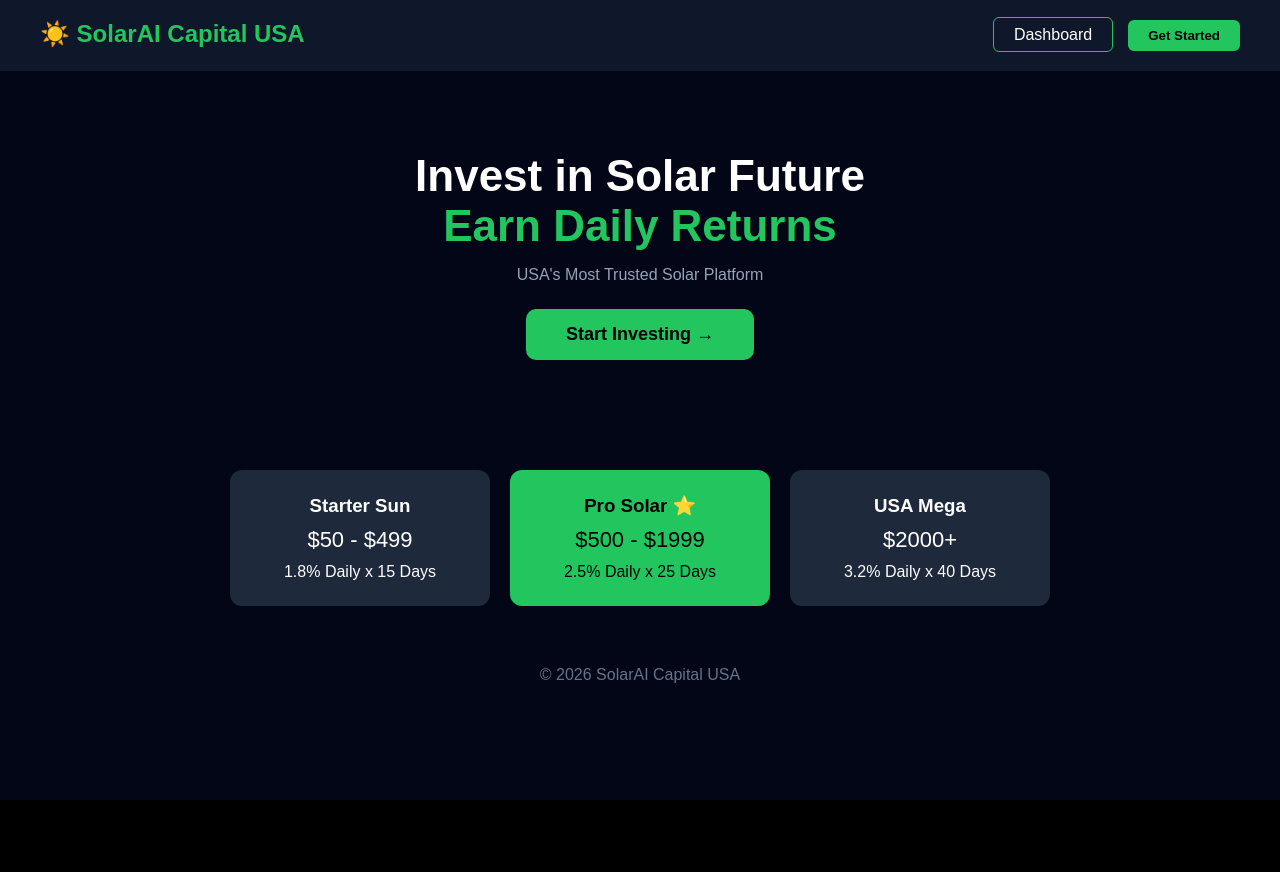
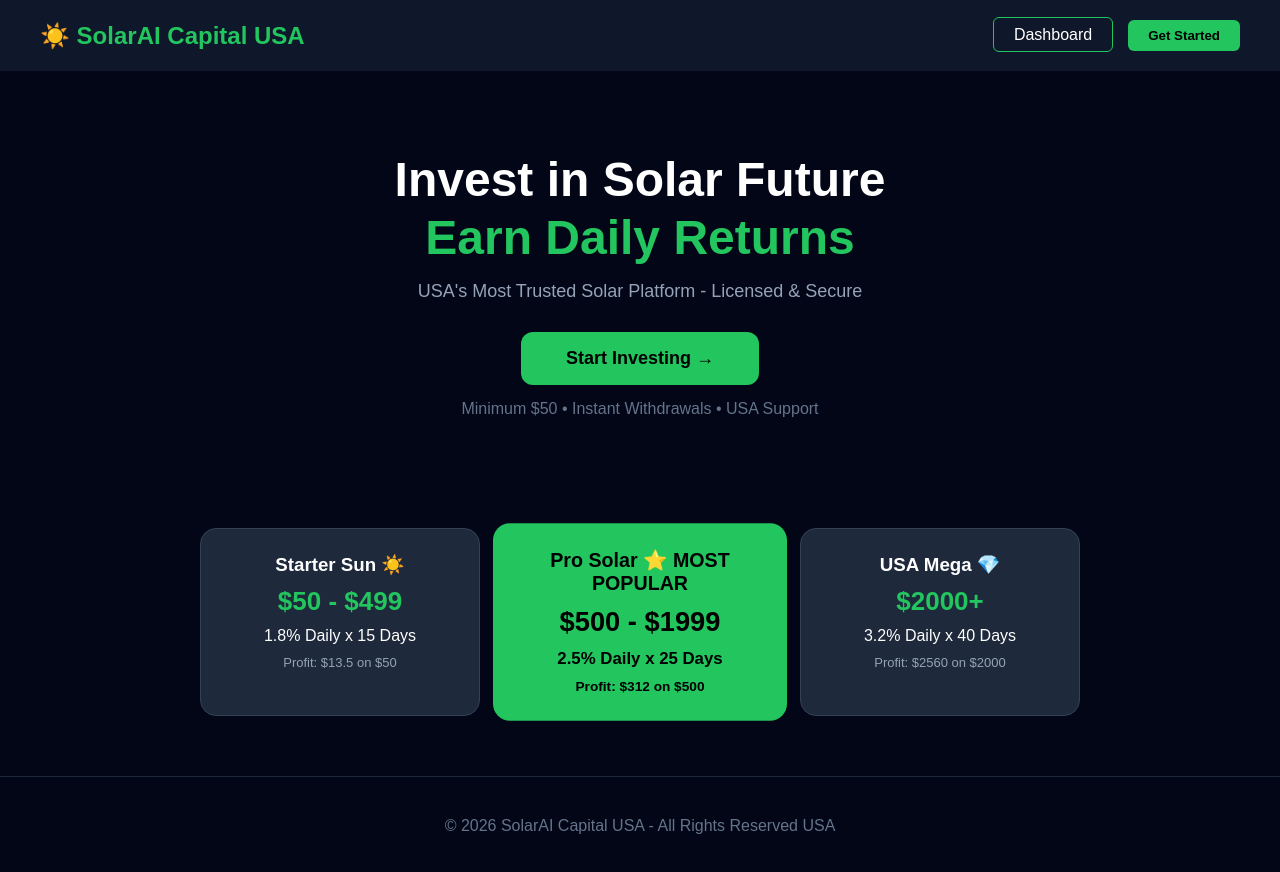
Before and after one commit to CryptolordUg/solarai-capital-usa, a Next.js app: page / in a window 1280 px wide. Shown: the top 872 px of the page. Before the commit the page ends 800 px from the top, so only its background shows below. Built offline with nearby package versions, Linux system fonts and the light colour scheme.

Commit message:
Update page.js

```diff
--- a/app/page.js
+++ b/app/page.js
@@ -1,26 +1,43 @@
 export default function Home() {
   return (
     <div style={{fontFamily:'Arial', background:'#020617', color:'white', minHeight:'100vh'}}>
-      <header style={{display:'flex', justifyContent:'space-between', padding:'20px 40px', background:'#0f172a'}}>
-        <h2 style={{color:'#22c55e'}}>☀️ SolarAI Capital USA</h2>
+      <header style={{display:'flex', justifyContent:'space-between', padding:'20px 40px', background:'#0f172a', alignItems:'center'}}>
+        <h2 style={{color:'#22c55e', margin:0}}>☀️ SolarAI Capital USA</h2>
         <div>
           <a href="/dashboard" style={{marginRight:'15px', color:'white', textDecoration:'none', border:'1px solid #22c55e', padding:'8px 20px', borderRadius:'6px'}}>Dashboard</a>
-          <button style={{background:'#22c55e', color:'black', padding:'8px 20px', borderRadius:'6px', border:'none', fontWeight:'bold'}}>Get Started</button>
+          <a href="/dashboard"><button style={{background:'#22c55e', color:'black', padding:'8px 20px', borderRadius:'6px', border:'none', fontWeight:'bold', cursor:'pointer'}}>Get Started</button></a>
         </div>
       </header>
 
       <section style={{textAlign:'center', padding:'80px 20px'}}>
-        <h1 style={{fontSize:'44px', fontWeight:'bold'}}>Invest in Solar Future<br/><span style={{color:'#22c55e'}}>Earn Daily Returns</span></h1>
-        <p style={{marginTop:'15px', color:'#94a3b8'}}>USA's Most Trusted Solar Platform</p>
-        <a href="/dashboard"><button style={{marginTop:'25px', background:'#22c55e', color:'black', padding:'15px 40px', borderRadius:'10px', border:'none', fontSize:'18px', fontWeight:'bold'}}>Start Investing →</button></a>
+        <h1 style={{fontSize:'48px', fontWeight:'bold', lineHeight:'1.2'}}>Invest in Solar Future<br/><span style={{color:'#22c55e'}}>Earn Daily Returns</span></h1>
+        <p style={{marginTop:'15px', color:'#94a3b8', fontSize:'18px'}}>USA's Most Trusted Solar Platform - Licensed & Secure</p>
+        <a href="/dashboard"><button style={{marginTop:'30px', background:'#22c55e', color:'black', padding:'16px 45px', borderRadius:'12px', border:'none', fontSize:'18px', fontWeight:'bold', cursor:'pointer'}}>Start Investing →</button></a>
+        <p style={{marginTop:'15px', color:'#64748b'}}>Minimum $50 • Instant Withdrawals • USA Support</p>
       </section>
 
       <section style={{display:'flex', justifyContent:'center', gap:'20px', padding:'30px', flexWrap:'wrap'}}>
-        <div style={{background:'#1e293b', padding:'25px', borderRadius:'12px', width:'260px', textAlign:'center'}}><h3>Starter Sun</h3><p style={{fontSize:'22px', margin:'10px 0'}}>$50 - $499</p><p>1.8% Daily x 15 Days</p></div>
-        <div style={{background:'#22c55e', color:'black', padding:'25px', borderRadius:'12px', width:'260px', textAlign:'center'}}><h3>Pro Solar ⭐</h3><p style={{fontSize:'22px', margin:'10px 0'}}>$500 - $1999</p><p>2.5% Daily x 25 Days</p></div>
-        <div style={{background:'#1e293b', padding:'25px', borderRadius:'12px', width:'260px', textAlign:'center'}}><h3>USA Mega</h3><p style={{fontSize:'22px', margin:'10px 0'}}>$2000+</p><p>3.2% Daily x 40 Days</p></div>
+        <div style={{background:'#1e293b', padding:'25px', borderRadius:'16px', width:'280px', textAlign:'center', border:'1px solid #334155'}}>
+          <h3 style={{margin:'0 0 10px'}}>Starter Sun ☀️</h3>
+          <p style={{fontSize:'26px', margin:'10px 0', fontWeight:'bold', color:'#22c55e'}}>$50 - $499</p>
+          <p>1.8% Daily x 15 Days</p>
+          <p style={{color:'#94a3b8', fontSize:'13px', marginTop:'10px'}}>Profit: $13.5 on $50</p>
+        </div>
+        <div style={{background:'#22c55e', color:'black', padding:'25px', borderRadius:'16px', width:'280px', textAlign:'center', transform:'scale(1.05)', fontWeight:'bold'}}>
+          <h3 style={{margin:'0 0 10px'}}>Pro Solar ⭐ MOST POPULAR</h3>
+          <p style={{fontSize:'26px', margin:'10px 0'}}>$500 - $1999</p>
+          <p>2.5% Daily x 25 Days</p>
+          <p style={{fontSize:'13px', marginTop:'10px'}}>Profit: $312 on $500</p>
+        </div>
+        <div style={{background:'#1e293b', padding:'25px', borderRadius:'16px', width:'280px', textAlign:'center', border:'1px solid #334155'}}>
+          <h3 style={{margin:'0 0 10px'}}>USA Mega 💎</h3>
+          <p style={{fontSize:'26px', margin:'10px 0', fontWeight:'bold', color:'#22c55e'}}>$2000+</p>
+          <p>3.2% Daily x 40 Days</p>
+          <p style={{color:'#94a3b8', fontSize:'13px', marginTop:'10px'}}>Profit: $2560 on $2000</p>
+        </div>
       </section>
-      <footer style={{textAlign:'center', padding:'30px', color:'#64748b'}}>© 2026 SolarAI Capital USA</footer>
+
+      <footer style={{textAlign:'center', padding:'40px', color:'#64748b', borderTop:'1px solid #1e293b', marginTop:'30px'}}>© 2026 SolarAI Capital USA - All Rights Reserved USA</footer>
     </div>
   );
 }
```
